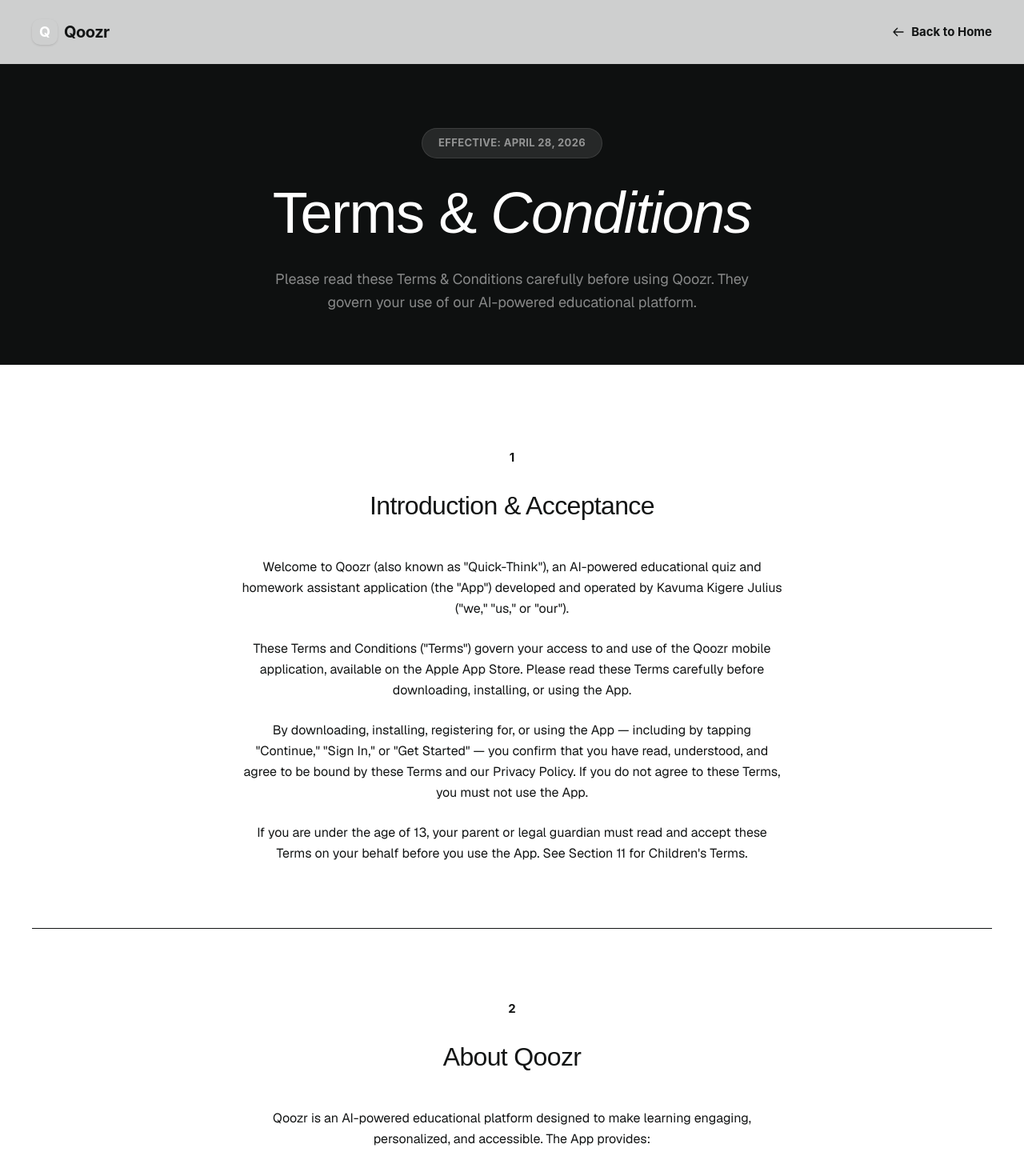
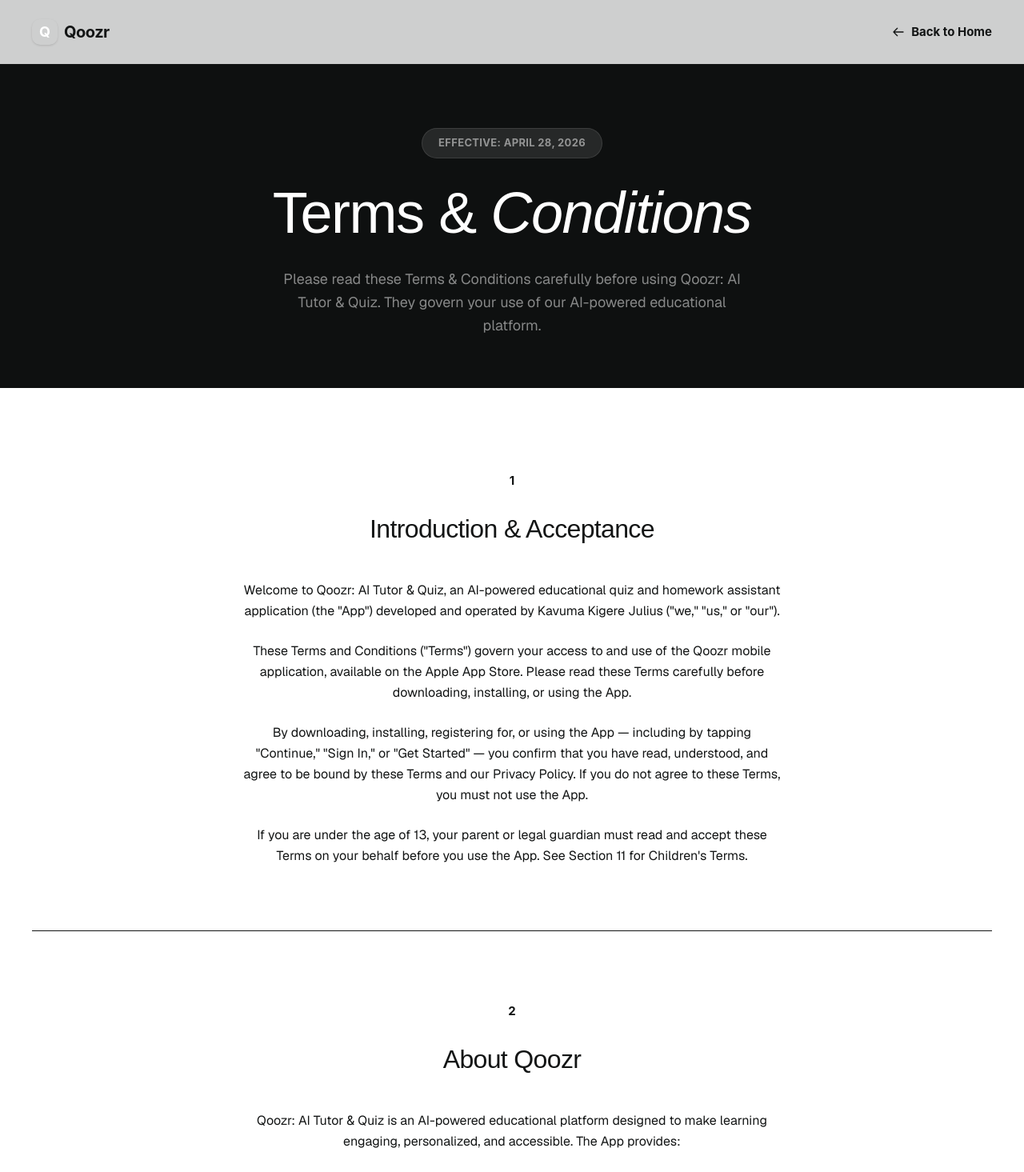
Before and after one commit to Kavumajulius/qoozr-web, a Next.js app: page /terms in a window 1280 px wide. Shown: the top 1465 px of the page at 80% size. Built offline with nearby package versions, Linux system fonts and the light colour scheme; a web font is replaced by a local one.

Commit message:
app name edits

```diff
--- a/src/app/privacy-policy/page.tsx
+++ b/src/app/privacy-policy/page.tsx
@@ -2,8 +2,8 @@ import Link from "next/link";
 import type { Metadata } from "next";
 
 export const metadata: Metadata = {
-    title: "Privacy Policy — Qoozr",
-    description: "Learn how Qoozr collects, uses, and protects your personal data.",
+    title: "Privacy Policy — Qoozr: AI Tutor & Quiz",
+    description: "Learn how Qoozr: AI Tutor & Quiz collects, uses, and protects your personal data.",
 };
 
 export default function PrivacyPolicyPage() {
@@ -14,12 +14,12 @@ export default function PrivacyPolicyPage() {
                 "The App is owned and operated by:",
                 [
                     "Developer: Kavuma Kigere Julius",
-                    "App Name: Qoozr (also known as \"Quick-Think\")",
+                    "App Name: Qoozr: AI Tutor & Quiz",
                     "Email Address: support@qoozrapp.com",
                     "Privacy Contact: privacyinquiry@qoozrapp.com",
                     "Developer Account Name (as registered with Apple): Kavuma Kigere Julius"
                 ],
-                "Qoozr is an AI-powered educational platform that helps users of all ages learn through dynamically generated quizzes, personalized subject tracking, and an AI-powered homework scanning tool. The App supports users in over 30 subject categories across 7 languages, tailored by age bracket and country context."
+                "Qoozr: AI Tutor & Quiz is an AI-powered educational platform that helps users of all ages learn through dynamically generated quizzes, personalized subject tracking, and an AI-powered homework scanning tool. The App supports users in over 30 subject categories across 7 languages, tailored by age bracket and country context."
             ],
         },
         {
@@ -441,7 +441,7 @@ export default function PrivacyPolicyPage() {
                         Privacy <span className="text-primary italic">Policy</span>
                     </h1>
                     <p className="text-[18px] text-white/50 leading-relaxed mx-auto max-w-[600px]">
-                        Your privacy is important to us. This policy explains how Qoozr collects, uses, and protects your personal data when you use our AI-powered educational platform.
+                        Your privacy is important to us. This policy explains how Qoozr: AI Tutor & Quiz collects, uses, and protects your personal data when you use our AI-powered educational platform.
                     </p>
                 </div>
             </section>
--- a/src/app/terms/page.tsx
+++ b/src/app/terms/page.tsx
@@ -2,8 +2,8 @@ import Link from "next/link";
 import type { Metadata } from "next";
 
 export const metadata: Metadata = {
-    title: "Terms & Conditions — Qoozr",
-    description: "Read Qoozr's Terms & Conditions before using our AI learning platform.",
+    title: "Terms & Conditions — Qoozr: AI Tutor & Quiz",
+    description: "Read Qoozr: AI Tutor & Quiz's Terms & Conditions before using our AI learning platform.",
 };
 
 export default function TermsPage() {
@@ -11,7 +11,7 @@ export default function TermsPage() {
         {
             title: "Introduction & Acceptance",
             content: [
-                "Welcome to Qoozr (also known as \"Quick-Think\"), an AI-powered educational quiz and homework assistant application (the \"App\") developed and operated by Kavuma Kigere Julius (\"we,\" \"us,\" or \"our\").",
+                "Welcome to Qoozr: AI Tutor & Quiz, an AI-powered educational quiz and homework assistant application (the \"App\") developed and operated by Kavuma Kigere Julius (\"we,\" \"us,\" or \"our\").",
                 "These Terms and Conditions (\"Terms\") govern your access to and use of the Qoozr mobile application, available on the Apple App Store. Please read these Terms carefully before downloading, installing, or using the App.",
                 "By downloading, installing, registering for, or using the App — including by tapping \"Continue,\" \"Sign In,\" or \"Get Started\" — you confirm that you have read, understood, and agree to be bound by these Terms and our Privacy Policy. If you do not agree to these Terms, you must not use the App.",
                 "If you are under the age of 13, your parent or legal guardian must read and accept these Terms on your behalf before you use the App. See Section 11 for Children's Terms."
@@ -20,7 +20,7 @@ export default function TermsPage() {
         {
             title: "About Qoozr",
             content: [
-                "Qoozr is an AI-powered educational platform designed to make learning engaging, personalized, and accessible. The App provides:",
+                "Qoozr: AI Tutor & Quiz is an AI-powered educational platform designed to make learning engaging, personalized, and accessible. The App provides:",
                 [
                     "AI-Generated Quizzes — Dynamic quiz questions generated on demand by AI (OpenRouter / GPT-4o-mini) across 30+ subjects, calibrated to your age bracket and country",
                     "AI Scan (Homework Helper) — An AI-powered tool that analyzes photographs of homework or educational text and provides step-by-step explanations and solutions",
@@ -501,7 +501,7 @@ export default function TermsPage() {
                         Terms & <span className="text-accent italic">Conditions</span>
                     </h1>
                     <p className="text-[18px] text-white/50 leading-relaxed mx-auto max-w-[600px]">
-                        Please read these Terms & Conditions carefully before using Qoozr. They govern your use of our AI-powered educational platform.
+                        Please read these Terms & Conditions carefully before using Qoozr: AI Tutor & Quiz. They govern your use of our AI-powered educational platform.
                     </p>
                 </div>
             </section>
```
